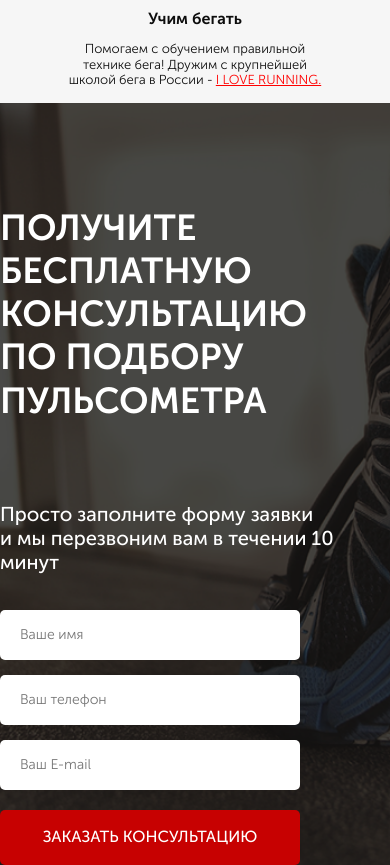
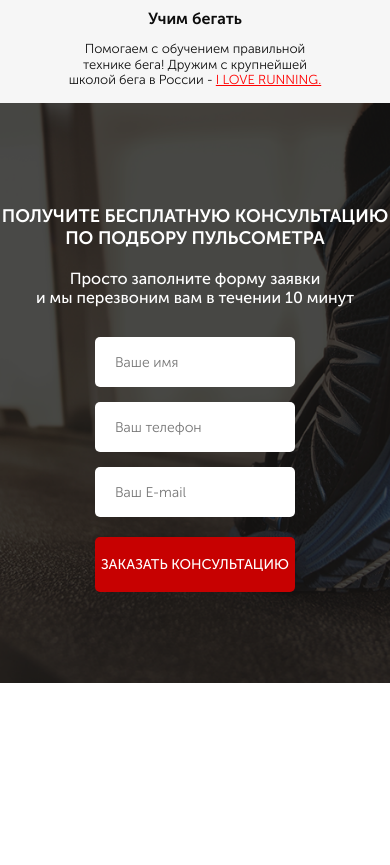
Before and after one commit to larvolynkina/Project_5, a website: page index.html in a window 390 px wide. Shown: the part 1343-2208 px from the top of the page. After the commit the page ends 2026 px from the top, so only its background shows below. Drawn offline with Linux system fonts and the light colour scheme.

Commit message:
media-third

```diff
--- a/sass/_media.sass
+++ b/sass/_media.sass
@@ -4,6 +4,9 @@
             font-size: 32px
         &__subheader
             font-size: 20px
+    .consultation
+        h2
+            font-size: 26px
 @media (max-width: 991px)
     .promo
         &__wrapper
@@ -20,6 +23,19 @@
     .advantages
         &__header
             font-size: 24px
+    .consultation
+        h2
+            text-align: center
+            font-size: 22px
+        &__descr
+            text-align: center
+        &__button
+            width: 200px
+            font-size: 14px
+    .feed-form
+        width: 200px
+        margin: 0 auto
+        margin-top: 30px
 @media (max-width: 767px)
     .header
         &__contacts
@@ -106,3 +122,15 @@
             width: 260px
         &__text
             margin-bottom: 15px
+    .consultation
+        min-height: 580px
+        h2
+            text-align: center
+            font-size: 18px
+        &__descr
+            text-align: center
+            font-size: 16px
+            margin-top: 20px
+            padding: 0 5px
+    .feed-form
+        width: 200px
--- a/sass/style.sass
+++ b/sass/style.sass
@@ -8,5 +8,5 @@
 @import "variables"
 @import "mixins"
 @import "general"
+@import "forms"
 @import "media"
-@import "forms"
```
Also changed, not shown: css/style.min.css.
